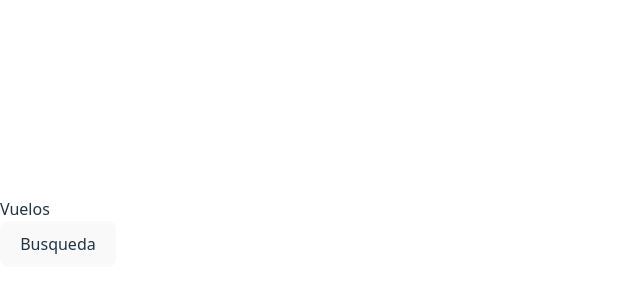
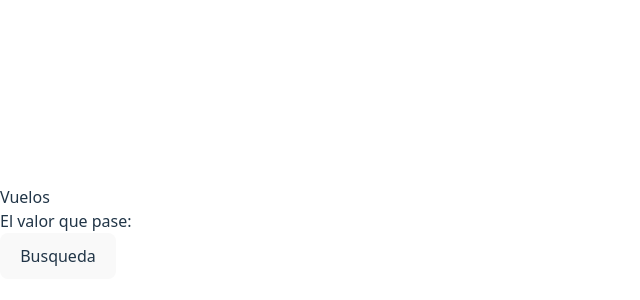
Before and after one commit to AndreaMartinezC12/Proyecto-fullstack-2-vacaciones, a React (Vite) app in the folder vite/proyecto2/: page /results in a window 1280 px wide. Shown: the part 168-468 px from the top of the page, without its empty margins (0-640 px from the left). Built offline with nearby package versions, Linux system fonts and the light colour scheme.

Commit message:
Ahora se pasan todos los valores del formulario de busqueda a la pantalla donde se buscan los vuelos

```diff
--- a/vite/proyecto2/src/App.jsx
+++ b/vite/proyecto2/src/App.jsx
@@ -10,13 +10,18 @@ import { useState } from 'react'
 
 function App() {
   const [destCode, setDestCode] = useState(null)
-  // const [destCode,setDestCode] = useState(null)
+  const [origCode, setOrigCode] = useState(null)
+  const [departDate, setDepartDate] = useState(null)
+  const [returnDate, setReturnDate] = useState(null)
+  const [peopleQty, setPeopleQty] = useState(null)
+  const [destination, setDestination] = useState(null)
+
   return (
     <>
       <BrowserRouter>
         <Routes>
-          <Route path="/" element={<SearchData setDestCode={setDestCode}/>} />
-          <Route path="/results" element={<FlightSearch destCode={destCode}/>}/>
+          <Route path="/" element={<SearchData setDestCode={setDestCode} setOrigCode={setOrigCode} setDepartDate={setDepartDate} setReturnDate={setReturnDate} setPeopleQty={setPeopleQty} setDestination={setDestination}/>} />
+          <Route path="/results" element={<FlightSearch destCode={destCode} origCode={origCode} departDate={departDate} returnDate={returnDate} peopleQty={peopleQty} destination={destination}/>}/>
           <Route path="/hotels" element={<HotelSearch/>}/>
         </Routes>
       </BrowserRouter>
--- a/vite/proyecto2/src/components/GetFlights.jsx
+++ b/vite/proyecto2/src/components/GetFlights.jsx
@@ -2,11 +2,10 @@ import React, { useState } from "react";
 import axios from "axios";
 import { data } from "react-router-dom";
 
-export default function FlightSearch({destCode}) {
+export default function FlightSearch({destCode, origCode, departDate, returnDate, peopleQty, destination}) {
   const [flights, setFlights] = useState([]);
   const [loading, setLoading] = useState(false);
   const[error, setError] = useState(null);
-  const destinationCode = {destCode}
 
   const searchFlights = async () => {
     setLoading(true);
@@ -17,10 +16,10 @@ export default function FlightSearch({destCode}) {
         {
           params: {
             engine: "google_flights",
-            departure_id: "ELP",
-            arrival_id: "ICN",
-            outbound_date: "2026-07-10",
-            return_date: "2026-07-15",
+            departure_id: origCode,
+            arrival_id: destCode,
+            outbound_date: departDate,
+            return_date: returnDate,
             currency: "MXN",
             hl: "en",
             gl: "us",
@@ -54,6 +53,7 @@ export default function FlightSearch({destCode}) {
   return (
     <div>
         <h2>Vuelos</h2>
+        <h2>El valor que pase: {destination}</h2>
 
         <button onClick={searchFlights}>Busqueda</button>
         <br/>
--- a/vite/proyecto2/src/components/forms/SearchData.jsx
+++ b/vite/proyecto2/src/components/forms/SearchData.jsx
@@ -4,7 +4,7 @@ import { useState, useEffect } from "react";
 // import InputDestCode from "../inputs/InputDestCode";
 import { useNavigate } from "react-router-dom";
 
-export default function SearchData({setDestCode}){
+export default function SearchData({setDestCode, setOrigCode, setDepartDate, setReturnDate, setPeopleQty, setDestination}){
     const navigate = useNavigate()
     //const [destCode, setDestCode] = useState("")
 
```
